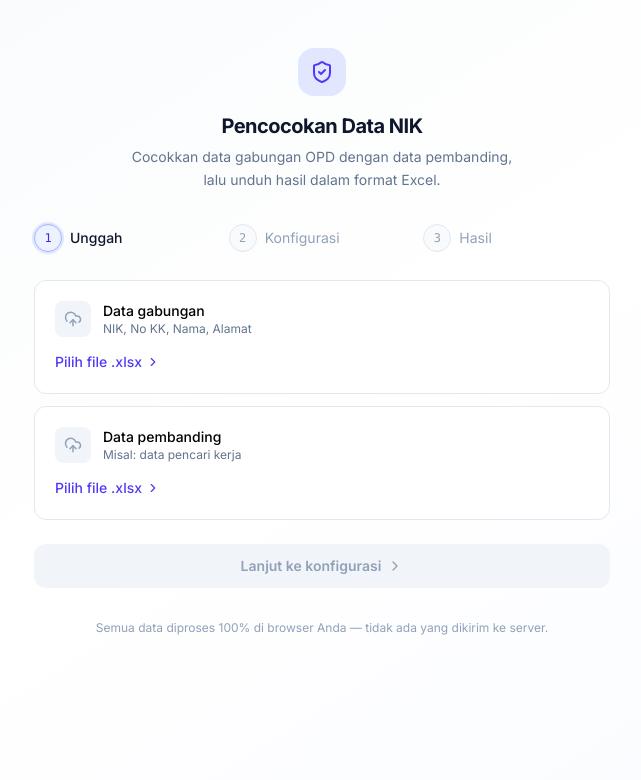
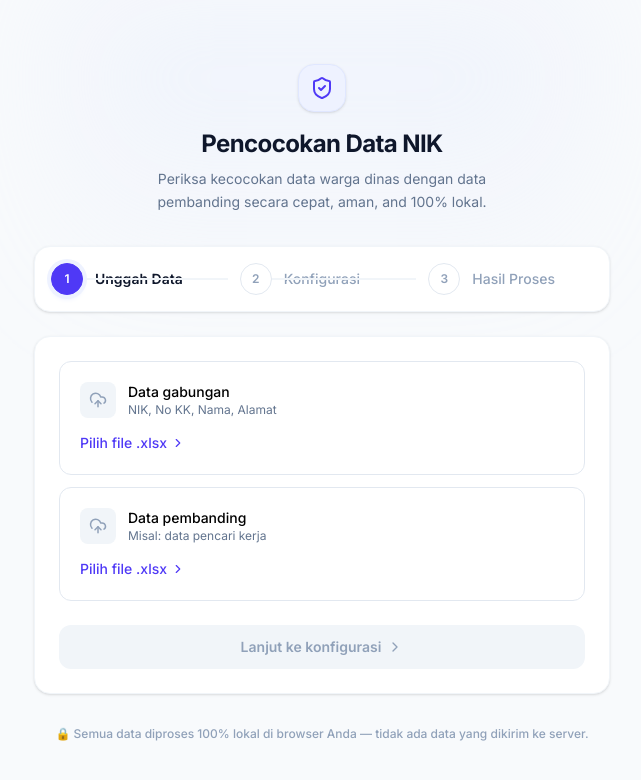
Before and after one commit to Youndoku/pencocokan-nik, a React (Vite) app: page / in a window 1280 px wide. Shown: the top 780 px of the page, without its empty margins (318-959 px from the left). Built offline with nearby package versions, Linux system fonts and the light colour scheme.

Commit message:
feat(ui): update app shell layout and progress step dot indicators

```diff
--- a/src/App.jsx
+++ b/src/App.jsx
@@ -50,38 +50,41 @@ export default function PencocokanNIK() {
   } = usePencocokanNIK();
 
   return (
-    <div className="min-h-screen bg-gradient-to-br from-slate-50 via-white to-indigo-50/30 flex items-start justify-center px-4 py-8 sm:py-12">
-      <div className="w-full max-w-xl">
+    <div className="min-h-screen bg-slate-50 flex items-start justify-center px-4 py-12 sm:py-16 relative overflow-hidden">
+      {/* Top Ambient Glow */}
+      <div className="absolute top-0 left-1/2 -translate-x-1/2 w-[500px] h-[300px] bg-gradient-to-b from-indigo-100/40 to-transparent blur-3xl pointer-events-none z-0" />
+
+      <div className="w-full max-w-xl relative z-10">
         {/* Header */}
-        <div className="mb-8 text-center">
-          <div className="inline-flex items-center justify-center w-12 h-12 rounded-2xl bg-indigo-100 text-indigo-600 mb-4">
+        <div className="mb-8 text-center animate-fade-in">
+          <div className="inline-flex items-center justify-center w-12 h-12 rounded-2xl bg-indigo-50 text-indigo-600 border border-indigo-100 mb-4 shadow-sm">
             <ShieldCheck size={24} />
           </div>
-          <h1 className="text-xl font-bold m-0 mb-1.5 text-slate-900 tracking-tight">
+          <h1 className="text-2xl font-bold m-0 mb-2 text-slate-900 tracking-tight">
             Pencocokan Data NIK
           </h1>
           <p className="text-sm text-slate-500 m-0 max-w-sm mx-auto leading-relaxed">
-            Cocokkan data gabungan OPD dengan data pembanding, lalu unduh hasil
-            dalam format Excel.
+            Periksa kecocokan data warga dinas dengan data pembanding secara cepat, aman, and 100% lokal.
           </p>
         </div>
 
         {/* Indikator langkah */}
-        <div className="flex gap-2 mb-7">
-          <StepDot index={1} label="Unggah" active={step === 1} done={step > 1} />
+        <div className="flex flex-col sm:flex-row gap-4 sm:gap-6 bg-white border border-slate-100 rounded-2xl p-4 mb-6 shadow-sm">
+          <StepDot index={1} label="Unggah Data" active={step === 1} done={step > 1} />
           <StepDot index={2} label="Konfigurasi" active={step === 2} done={step > 2} />
-          <StepDot index={3} label="Hasil" active={step === 3} done={false} />
+          <StepDot index={3} label="Hasil Proses" active={step === 3} done={false} />
         </div>
 
         {/* Pesan error */}
         {error && (
-          <div className="flex items-start gap-2 bg-red-50 text-red-700 border border-red-200 rounded-xl px-4 py-3 text-sm mb-4 animate-fade-in">
+          <div className="flex items-start gap-2.5 bg-red-50 text-red-700 border border-red-100 rounded-xl px-4 py-3 text-sm mb-4 animate-fade-in shadow-sm">
             <AlertTriangle size={16} className="shrink-0 mt-0.5" />
-            <span>{error}</span>
+            <span className="font-medium">{error}</span>
           </div>
         )}
 
-        {/* Konten langkah */}
+        {/* Konten langkah wrapper */}
+        <div className="bg-white border border-slate-100 rounded-2xl p-6 shadow-sm">
           {step === 1 && (
             <UploadStep
               gabungan={gabungan}
@@ -132,12 +135,14 @@ export default function PencocokanNIK() {
               onDownload={handleDownload}
             />
           )}
+        </div>
 
         {/* Footer privasi */}
-        <p className="text-center text-xs text-slate-400 mt-8">
-          Semua data diproses 100% di browser Anda — tidak ada yang dikirim
-          ke server.
+        <div className="text-center mt-8">
+          <p className="text-xs text-slate-400 font-medium">
+            🔒 Semua data diproses 100% lokal di browser Anda — tidak ada data yang dikirim ke server.
           </p>
+        </div>
       </div>
     </div>
   );
--- a/src/components/StepDot.jsx
+++ b/src/components/StepDot.jsx
@@ -6,27 +6,35 @@ import { CheckCircle2 } from "lucide-react";
  */
 export default function StepDot({ active, done, index, label }) {
   return (
-    <div className="flex items-center gap-2 flex-1">
+    <div className="flex items-center gap-3 flex-1 relative">
       <div
         className={
-          "w-7 h-7 rounded-full flex items-center justify-center text-xs font-medium font-mono border shrink-0 transition-all duration-300 " +
+          "w-8 h-8 rounded-full flex items-center justify-center text-xs font-semibold border shrink-0 transition-all duration-300 z-10 " +
           (done
-            ? "bg-emerald-50 text-emerald-700 border-emerald-300 shadow-sm"
+            ? "bg-emerald-50 text-emerald-600 border-emerald-300 shadow-sm"
             : active
-            ? "bg-indigo-50 text-indigo-700 border-indigo-300 shadow-sm ring-2 ring-indigo-100"
-            : "bg-slate-50 text-slate-400 border-slate-200")
+            ? "bg-indigo-600 text-white border-indigo-600 shadow-md shadow-indigo-100 ring-4 ring-indigo-50"
+            : "bg-white text-slate-400 border-slate-200")
         }
       >
-        {done ? <CheckCircle2 size={14} /> : index}
+        {done ? <CheckCircle2 size={16} /> : index}
       </div>
       <span
         className={
           "text-sm transition-colors duration-300 " +
-          (active || done ? "text-slate-900 font-medium" : "text-slate-400")
+          (active || done ? "text-slate-900 font-semibold" : "text-slate-400 font-medium")
         }
       >
         {label}
       </span>
+      {index < 3 && (
+        <div
+          className={
+            "hidden sm:block absolute left-8 right-[-12px] top-4 h-[2px] -translate-y-1/2 z-0 " +
+            (done ? "bg-emerald-200" : "bg-slate-100")
+          }
+        />
+      )}
     </div>
   );
 }
```
Lines whose indentation alone changed are shown as unchanged.
